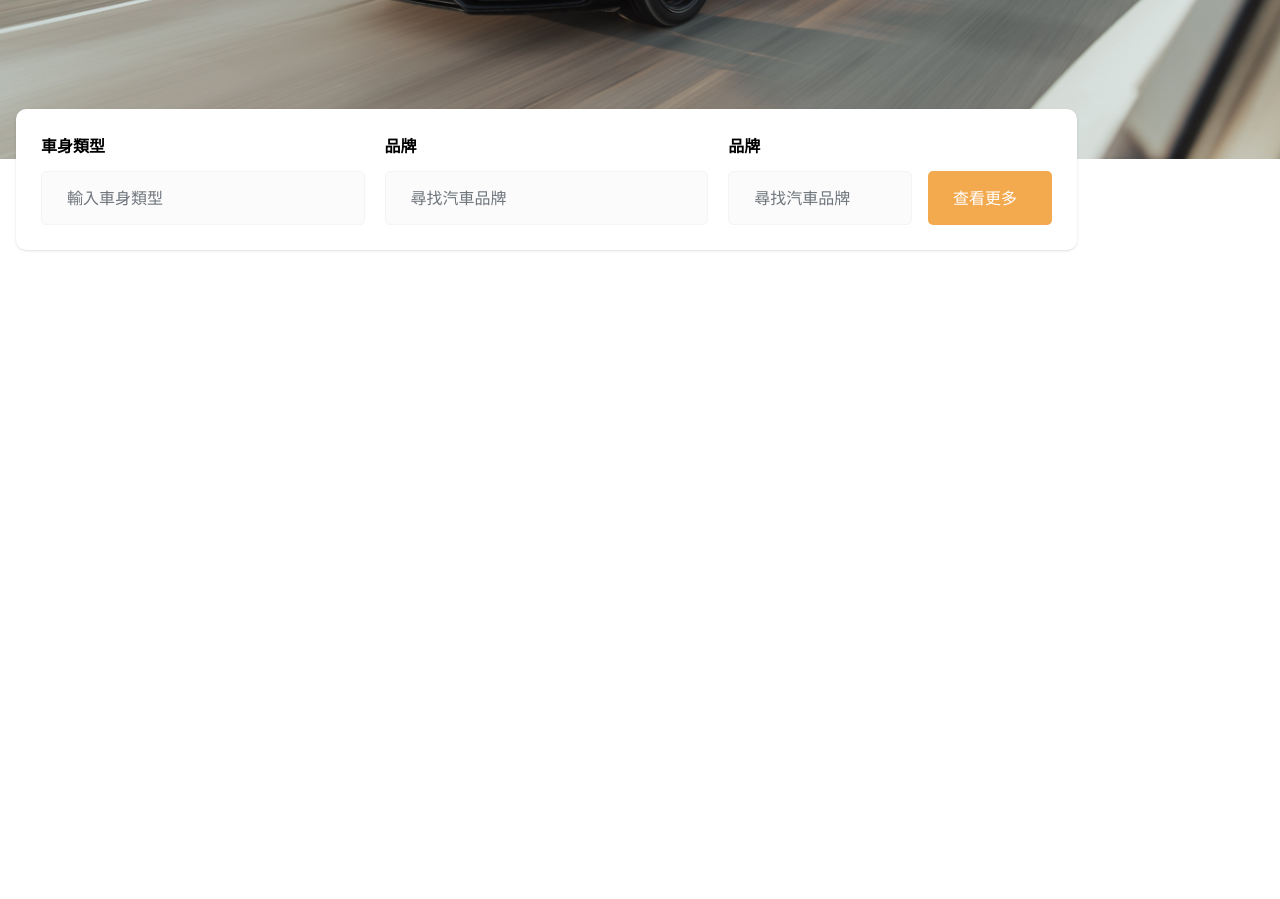
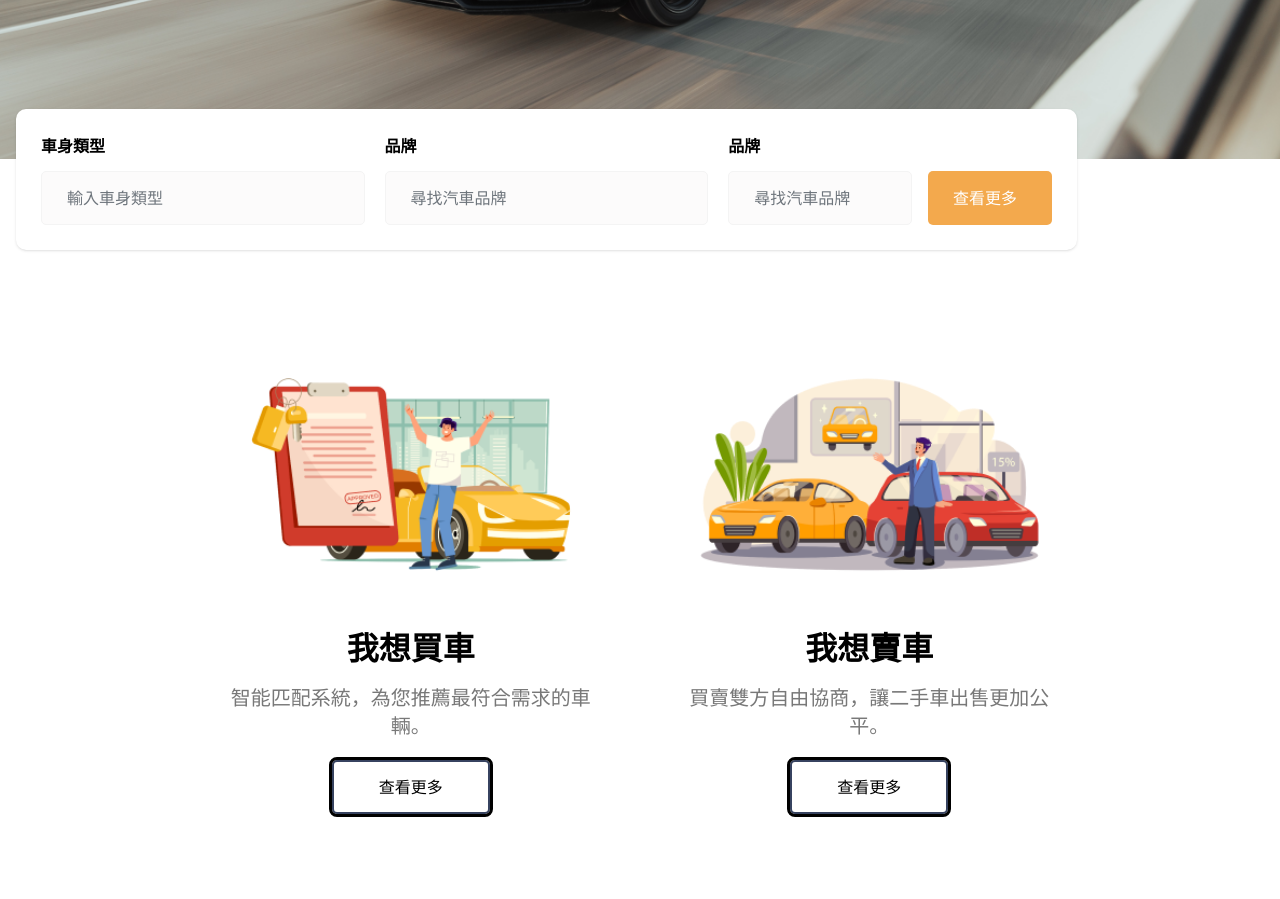
Before and after one commit to MarufAlAslam/car-hero-html-tailwind, a plain HTML site: page index.html in a window 1280 px wide. Shown: the part 535-1434 px from the top of the page. Before the commit the page ends 835 px from the top, so only its background shows below. Drawn offline with nearby package versions, Linux system fonts and the light colour scheme.

Commit message:
columns done

```diff
--- a/css/style.css
+++ b/css/style.css
@@ -32,6 +32,7 @@ section.form {
   position: relative;
   top: -50px;
   z-index: 1000;
+  margin-bottom: -50px;
 }
 
 .grid-input {
@@ -39,3 +40,8 @@ section.form {
   border: 1px solid #f4f4f4;
   background: #fcfbfb;
 }
+
+.outline {
+  border-radius: 5px;
+  border: 2px solid #374360;
+}
--- a/index.html
+++ b/index.html
@@ -128,6 +128,39 @@
     </section>
     <!-- form -->
 
+    <!-- columns -->
+    <section class="columns py-[100px]">
+        <div class="container">
+            <div class="md:w-2/3 mx-auto grid md:grid-cols-2 grid-cols-1 gap-[85px]">
+                <div class="item text-center">
+                    <img src="img/img1.png" class="w-full mb-[25px]" alt="">
+                    <h2 class="text-[32px] font-bold text-black mb-[12px]">
+                        我想買車
+                    </h2>
+                    <p class="text-xl text-[#787878] mb-[35px]">
+                        智能匹配系統，為您推薦最符合需求的車輛。
+                    </p>
+                    <a href="" class="outline py-[14px] px-[45px]">
+                        查看更多
+                    </a>
+                </div>
+                <div class="item text-center">
+                    <img src="img/img2.png" class="w-full mb-[25px]" alt="">
+                    <h2 class="text-[32px] font-bold text-black mb-[12px]">
+                        我想賣車
+                    </h2>
+                    <p class="text-xl text-[#787878] mb-[35px]">
+                        買賣雙方自由協商，讓二手車出售更加公平。
+                    </p>
+                    <a href="" class="outline py-[14px] px-[45px]">
+                        查看更多
+                    </a>
+                </div>
+            </div>
+        </div>
+    </section>
+    <!-- columns -->
+
 
     <!-- tailwind css -->
     <script src="https://cdn.tailwindcss.com"></script>
```
Also changed, not shown: img/img1.png (added), img/img2.png (added).
